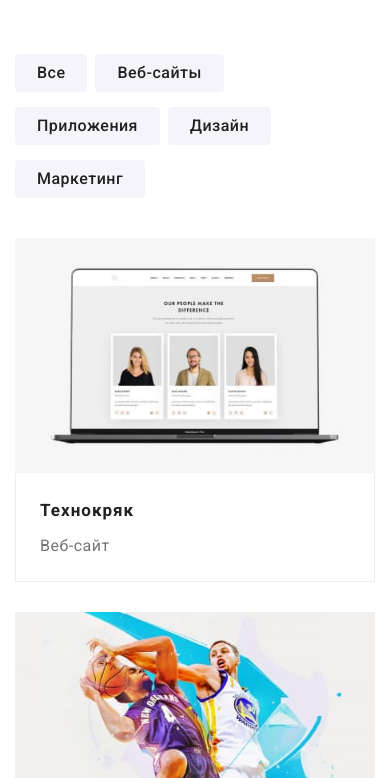
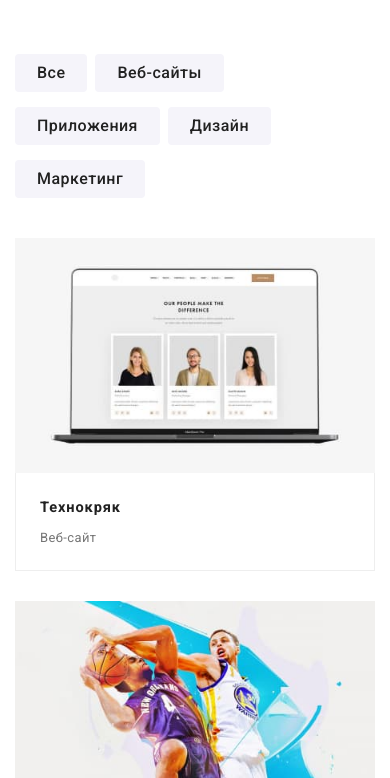
Before and after one commit to Oleksii-Deviatov/goit-markup-hw-08, a plain HTML site: page portfolio.html in a window 390 px wide. Shown: the part 66-844 px from the top of the page. Drawn offline with nearby package versions, Linux system fonts and the light colour scheme.

Commit message:
правки текста

```diff
--- a/sass/components/portfolio/_project-card.scss
+++ b/sass/components/portfolio/_project-card.scss
@@ -29,7 +29,7 @@
   font-family: $main-font;
   font-weight: 400;
   font-size: 18px;
-  line-height: 1.56;
+  line-height: 1.555;
   letter-spacing: 0.03em;
   color: $text-white-color;
 
@@ -61,7 +61,6 @@
   font-family: $main-font;
   font-weight: 700;
   font-size: 17px;
-  // font-size: 3.75vw;
   line-height: 2;
   letter-spacing: 0.06em;
 
@@ -74,15 +73,33 @@
   font-family: $main-font;
   font-weight: 400;
   font-size: 16px;
-  // font-size: 3.33vw;
   line-height: 1.87;
   letter-spacing: 0.03em;
 
   color: $primary-text-color;
 }
+
+@media screen and (max-width: 479px) {
+  .project-card__description {
+    font-size: 4vw;
+  }
+
+  .project-card__title {
+    font-size: 3.75vw;
+  }
+
+  .project-card__name {
+    font-size: 3.33vw;
+  }
+}
+
 @media screen and (min-width: 768px) {
   .project-card {
     width: calc((100% - 30px) / 2);
+  }
+
+  .project-card__description {
+    padding: 49px 24px;
   }
 }
 
@@ -90,4 +107,7 @@
   .project-card {
     width: calc((100% - 60px) / 3);
   }
+  .project-card__description {
+    padding: 63px 24px;
+  }
 }
```
Also changed, not shown: css/portfolio.css, css/portfolio.min.css, 2 other files.
